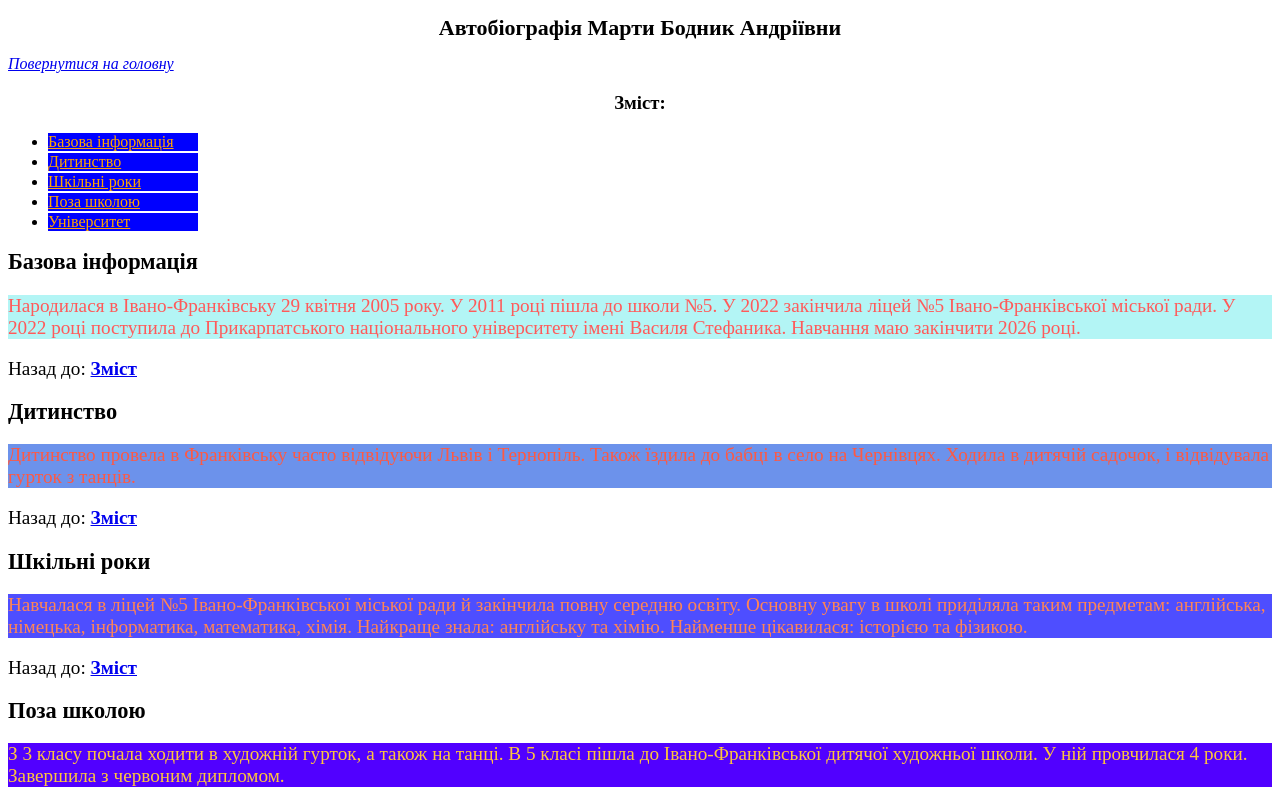
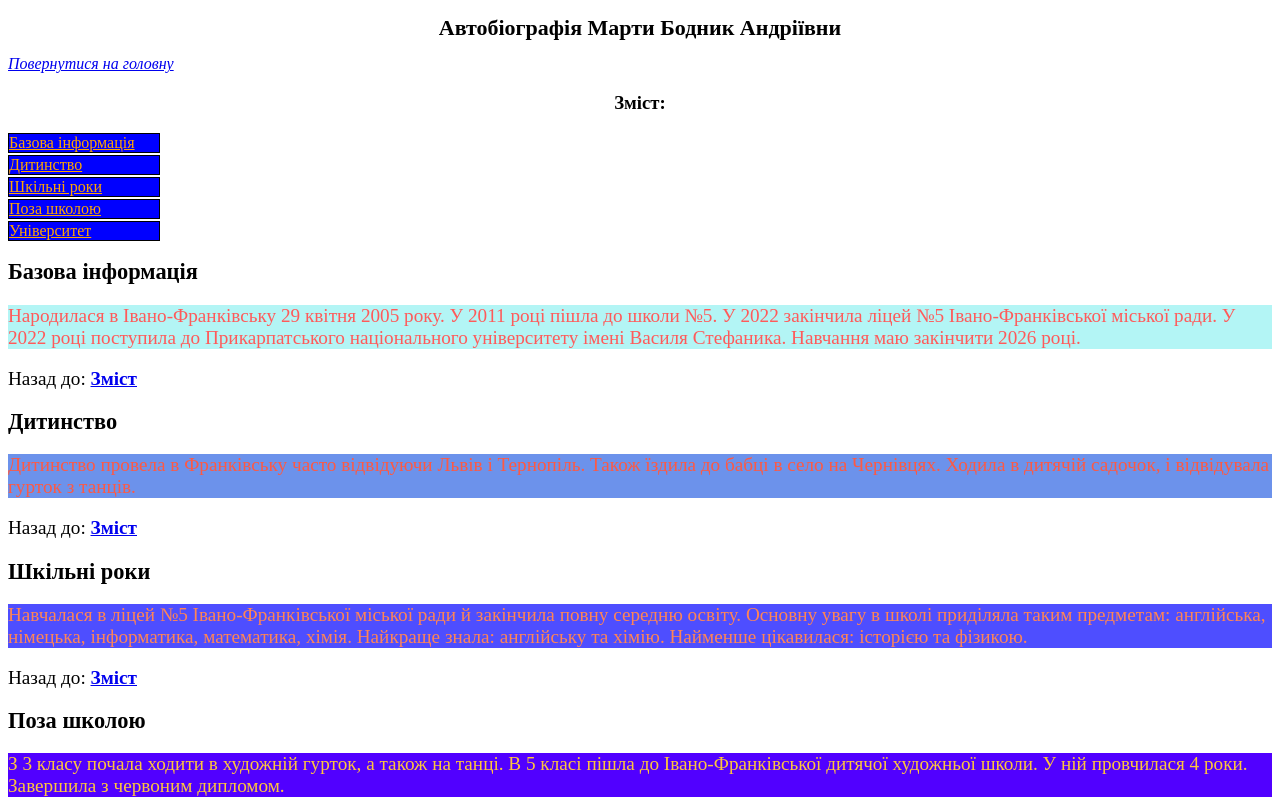
Before and after one commit to marta-bodnyk/my-first-repo.github.io, a plain HTML site: page biography.html in a window 1280 px wide. Shown: the top 800 px of the page. Drawn offline with Linux system fonts and the light colour scheme.

Commit message:
Update biography.html

```diff
--- a/biography.html
+++ b/biography.html
@@ -21,7 +21,7 @@
        display: block;
        width: 150px;
        margin-bottom: 2px;
-       border: 3px white;
+       border: 1px solid black;
     }
     section a:hover{
         background-color: magenta;
@@ -75,14 +75,11 @@
 
 
     <section>
-	  <ul>
-	   <li> <a href="#article1">Базова інформація</a></li>
-	   <li> <a href="#article2">Дитинство</a></li>
-	   <li> <a href="#article3">Шкільні роки</a></li>
-	   <li> <a href="#article4">Поза школою</a></li>
-	   <li> <a href="#article5">Університет</a></li>
-	  </ul>
-
+	   <div><a href="#article1">Базова інформація</a></div>
+	   <div><a href="#article2">Дитинство</a></div>
+	   <div> <a href="#article3">Шкільні роки</a></div>
+	   <div> <a href="#article4">Поза школою</a></div>
+	   <div> <a href="#article5">Університет</a></div>
 	 </section>
 
 	 <article id="article1">
```
